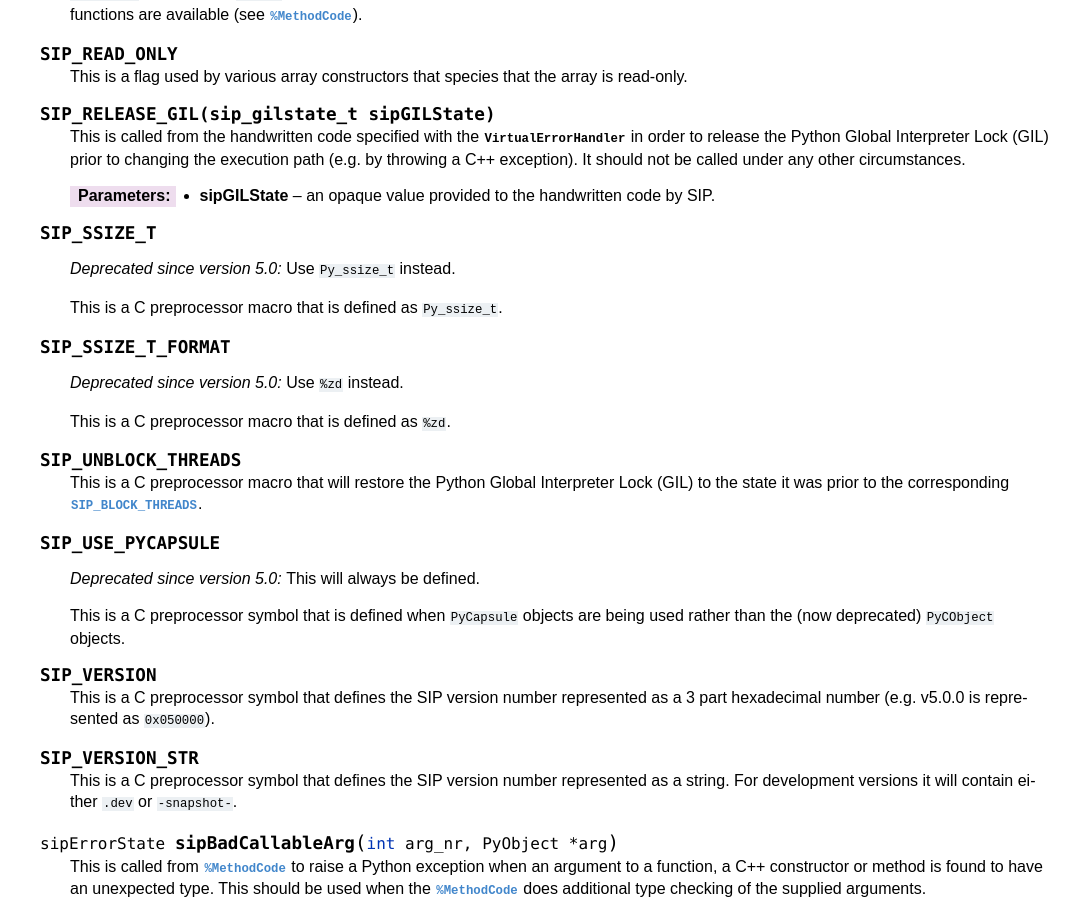
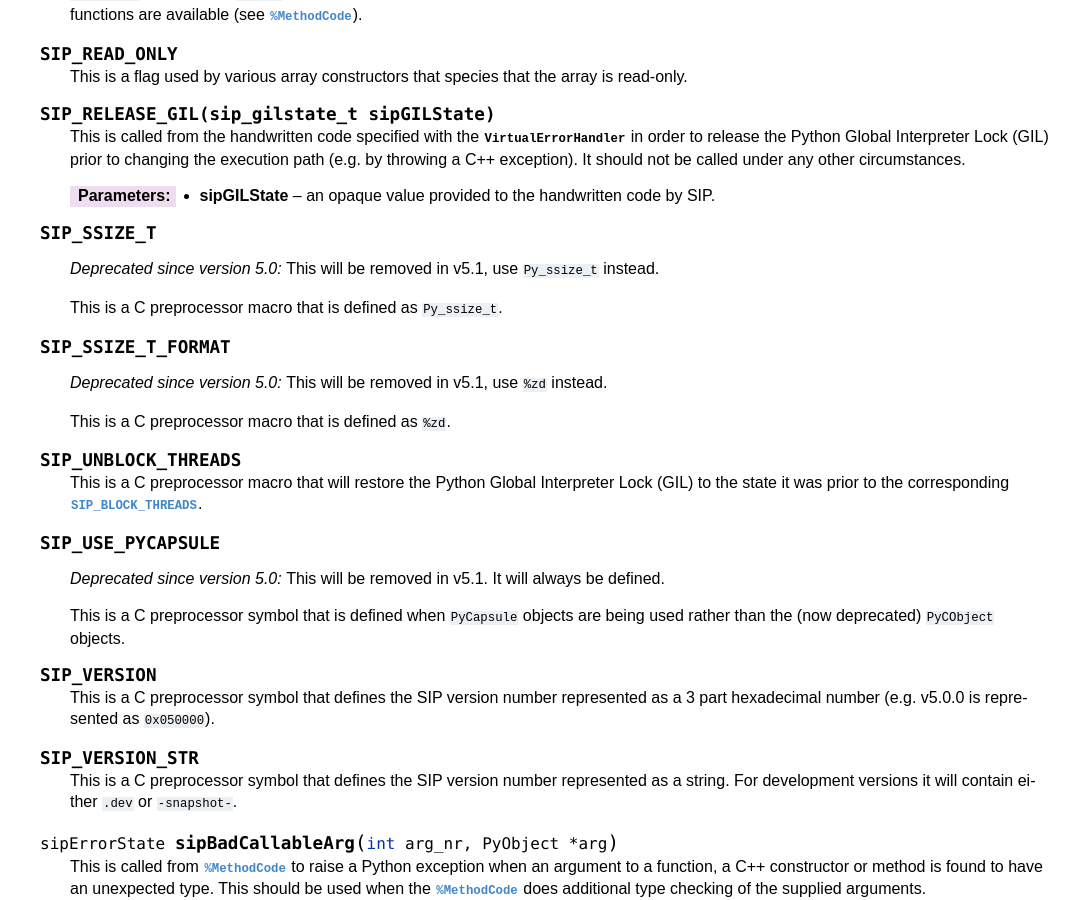
Before and after one commit to teleshoes/python-sip, a Sphinx documentation site: the page built from doc/c_api.rst, in a window 1280 px wide and 900 px high, scrolled down 699 px. Shown: the whole window, without its empty margins (210-1280 px from the left). Built offline with Sphinx 7.4.7, drawn with Linux system fonts in a browser that asks for light colours; some of the changed text lies outside the part shown.

Commit message:
The API support is deprecated in v5.0 and will be removed in v5.1.

```diff
--- a/doc/annotations.rst
+++ b/doc/annotations.rst
@@ -365,6 +365,9 @@ Class Annotations
 
 .. class-annotation:: API
 
+    .. deprecated:: 5.0
+        This will be removed in v5.1.
+
     This API range annotation is used to specify an API and corresponding
     range of version numbers that the class is enabled for.
 
@@ -582,6 +585,9 @@ Mapped Type Annotations
 
 .. mapped-type-annotation:: API
 
+    .. deprecated:: 5.0
+        This will be removed in v5.1.
+
     This API range annotation is used to specify an API and corresponding
     range of version numbers that the mapped type is enabled for.
 
@@ -716,6 +722,9 @@ Function Annotations
 
 
 .. function-annotation:: API
+
+    .. deprecated:: 5.0
+        This will be removed in v5.1.
 
     This API range annotation is used to specify an API and corresponding
     range of version numbers that the function is enabled for.
--- a/doc/c_api.rst
+++ b/doc/c_api.rst
@@ -85,7 +85,7 @@ specification files.
 .. c:macro:: SIP_SSIZE_T
 
     .. deprecated:: 5.0
-        Use ``Py_ssize_t`` instead.
+        This will be removed in v5.1, use ``Py_ssize_t`` instead.
 
     This is a C preprocessor macro that is defined as ``Py_ssize_t``.
 
@@ -93,7 +93,7 @@ specification files.
 .. c:macro:: SIP_SSIZE_T_FORMAT
 
     .. deprecated:: 5.0
-        Use ``%zd`` instead.
+        This will be removed in v5.1, use ``%zd`` instead.
 
     This is a C preprocessor macro that is defined as ``%zd``.
 
@@ -108,7 +108,7 @@ specification files.
 .. c:macro:: SIP_USE_PYCAPSULE
 
     .. deprecated:: 5.0
-        This will always be defined.
+        This will be removed in v5.1.  It will always be defined.
 
     This is a C preprocessor symbol that is defined when ``PyCapsule`` objects
     are being used rather than the (now deprecated) ``PyCObject`` objects.
@@ -1091,6 +1091,9 @@ specification files.
 
 .. c:function:: int sipIsAPIEnabled(const char *name, int from, int to)
 
+    .. deprecated:: 5.0
+        This will be removed in v5.1.
+
     This checks to see if the current version number of an API falls within a
     given range.  See :ref:`ref-incompat-apis` for more detail.
 
--- a/doc/directives.rst
+++ b/doc/directives.rst
@@ -104,6 +104,9 @@ For example::
 
 
 .. directive:: %API
+
+.. deprecated:: 5.0
+    This will be removed in v5.1.
 
 .. parsed-literal::
 
--- a/doc/using.rst
+++ b/doc/using.rst
@@ -654,6 +654,9 @@ override this behaviour when required.
 Managing Incompatible APIs
 --------------------------
 
+.. deprecated:: 5.0
+    This will be removed in v5.1.
+
 Sometimes it is necessary to change the way something is wrapped in a way that
 introduces an incompatibility.  For example a new feature of Python may
 suggest that something may be wrapped in a different way to exploit that
```
Also changed, not shown: 8 other files.
